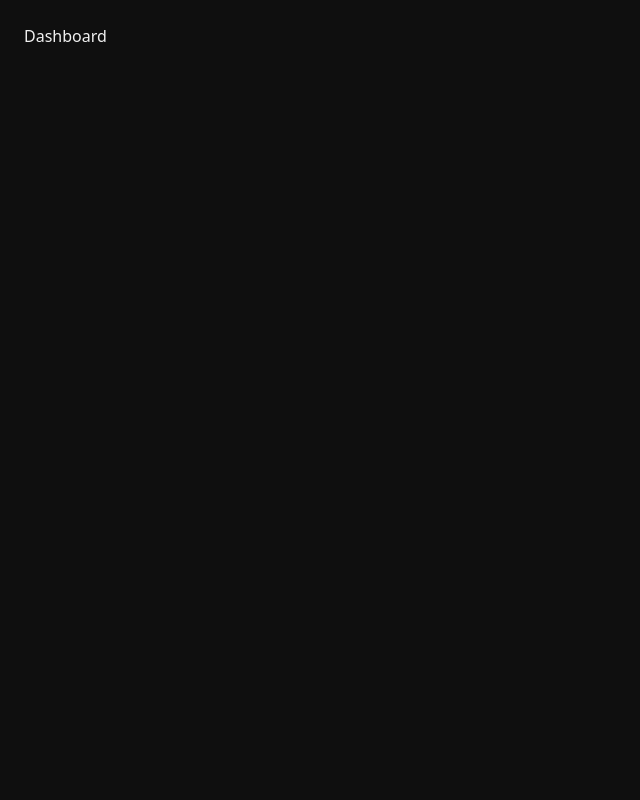
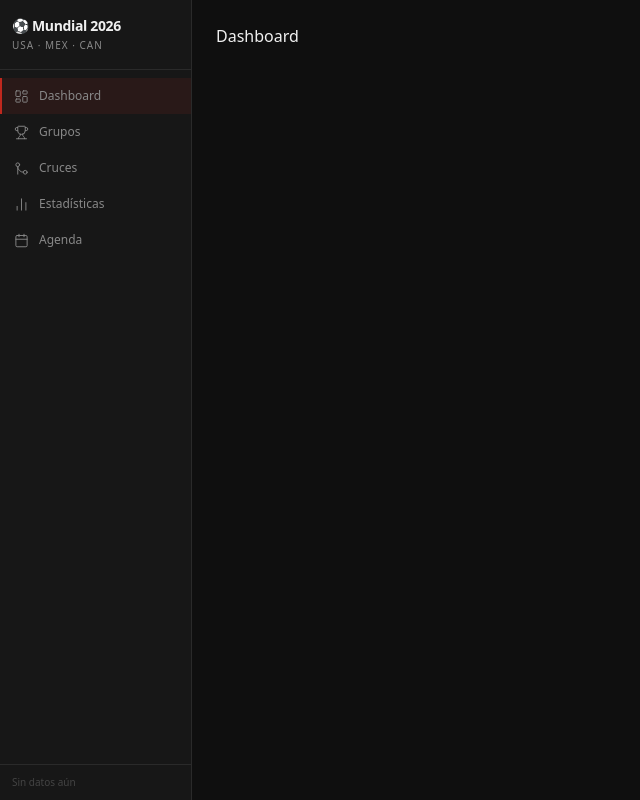
Before and after one commit to martinhenchoz/mundial2026, a Vue app: page / in a window 1280 px wide. Shown: the whole page, without its empty margins (0-640 px from the left). Built offline with nearby package versions, Linux system fonts and the light colour scheme.

Commit message:
feat: responsive layout sidebar (desktop) + bottom nav (mobile) with Lucide icons

```diff
--- /dev/null
+++ b/src/components/layout/AppBottomNav.vue
@@ -0,0 +1,23 @@
+<template>
+  <nav class="fixed bottom-0 left-0 right-0 bg-surface border-t border-border flex z-50">
+    <RouterLink v-for="item in navItems" :key="item.to" :to="item.to"
+      class="flex-1 flex flex-col items-center gap-1 py-2 text-text-disabled text-[9px] transition-colors"
+      :class="{ '!text-red-light': isActive(item.to) }">
+      <component :is="item.icon" :size="20" :stroke-width="1.5" />
+      {{ item.label }}
+    </RouterLink>
+  </nav>
+</template>
+<script setup>
+import { RouterLink, useRoute } from 'vue-router'
+import { LayoutDashboard, Trophy, GitMerge, BarChart2, Calendar } from 'lucide-vue-next'
+const route = useRoute()
+const isActive = (to) => to === '/' ? route.path === '/' : route.path.startsWith(to)
+const navItems = [
+  { to: '/', label: 'Dashboard', icon: LayoutDashboard },
+  { to: '/grupos', label: 'Grupos', icon: Trophy },
+  { to: '/cruces', label: 'Cruces', icon: GitMerge },
+  { to: '/estadisticas', label: 'Stats', icon: BarChart2 },
+  { to: '/agenda', label: 'Agenda', icon: Calendar },
+]
+</script>
--- a/src/components/layout/AppLayout.vue
+++ b/src/components/layout/AppLayout.vue
@@ -1,8 +1,20 @@
 <template>
   <div class="flex min-h-screen bg-bg text-text">
-    <RouterView />
+    <AppSidebar v-if="isDesktop" />
+    <main class="flex-1 overflow-auto" :class="isDesktop ? '' : 'pb-16'">
+      <RouterView />
+    </main>
+    <AppBottomNav v-if="!isDesktop" />
   </div>
 </template>
 <script setup>
+import { ref, onMounted, onUnmounted } from 'vue'
 import { RouterView } from 'vue-router'
+import AppSidebar from './AppSidebar.vue'
+import AppBottomNav from './AppBottomNav.vue'
+const mq = window.matchMedia('(min-width: 768px)')
+const isDesktop = ref(mq.matches)
+const onResize = (e) => { isDesktop.value = e.matches }
+onMounted(() => mq.addEventListener('change', onResize))
+onUnmounted(() => mq.removeEventListener('change', onResize))
 </script>
--- /dev/null
+++ b/src/components/layout/AppSidebar.vue
@@ -0,0 +1,38 @@
+<template>
+  <aside class="w-48 bg-surface border-r border-border flex flex-col flex-shrink-0 min-h-screen sticky top-0">
+    <div class="px-3 py-4 border-b border-border">
+      <p class="text-text font-bold text-sm tracking-tight">⚽ Mundial 2026</p>
+      <p class="text-text-muted text-[10px] mt-0.5 tracking-widest uppercase">USA · MEX · CAN</p>
+    </div>
+    <nav class="flex-1 py-2">
+      <RouterLink v-for="item in navItems" :key="item.to" :to="item.to"
+        class="flex items-center gap-2.5 px-3 py-2.5 text-text-muted text-xs border-l-2 border-transparent hover:text-text transition-colors"
+        :class="{ 'text-red-light !border-red bg-red/10': isActive(item.to) }">
+        <component :is="item.icon" :size="15" :stroke-width="1.5" />
+        {{ item.label }}
+      </RouterLink>
+    </nav>
+    <div class="px-3 py-2.5 border-t border-border text-text-disabled text-[10px]">{{ lastUpdated }}</div>
+  </aside>
+</template>
+<script setup>
+import { computed } from 'vue'
+import { RouterLink, useRoute } from 'vue-router'
+import { LayoutDashboard, Trophy, GitMerge, BarChart2, Calendar } from 'lucide-vue-next'
+import { useMatchesStore } from '../../stores/matches'
+const route = useRoute()
+const store = useMatchesStore()
+const isActive = (to) => to === '/' ? route.path === '/' : route.path.startsWith(to)
+const lastUpdated = computed(() => {
+  if (!store.lastFetched) return 'Sin datos aún'
+  const s = Math.floor((Date.now() - store.lastFetched) / 1000)
+  return s < 60 ? `Act. hace ${s}s` : `Act. hace ${Math.floor(s / 60)}min`
+})
+const navItems = [
+  { to: '/', label: 'Dashboard', icon: LayoutDashboard },
+  { to: '/grupos', label: 'Grupos', icon: Trophy },
+  { to: '/cruces', label: 'Cruces', icon: GitMerge },
+  { to: '/estadisticas', label: 'Estadísticas', icon: BarChart2 },
+  { to: '/agenda', label: 'Agenda', icon: Calendar },
+]
+</script>
```
